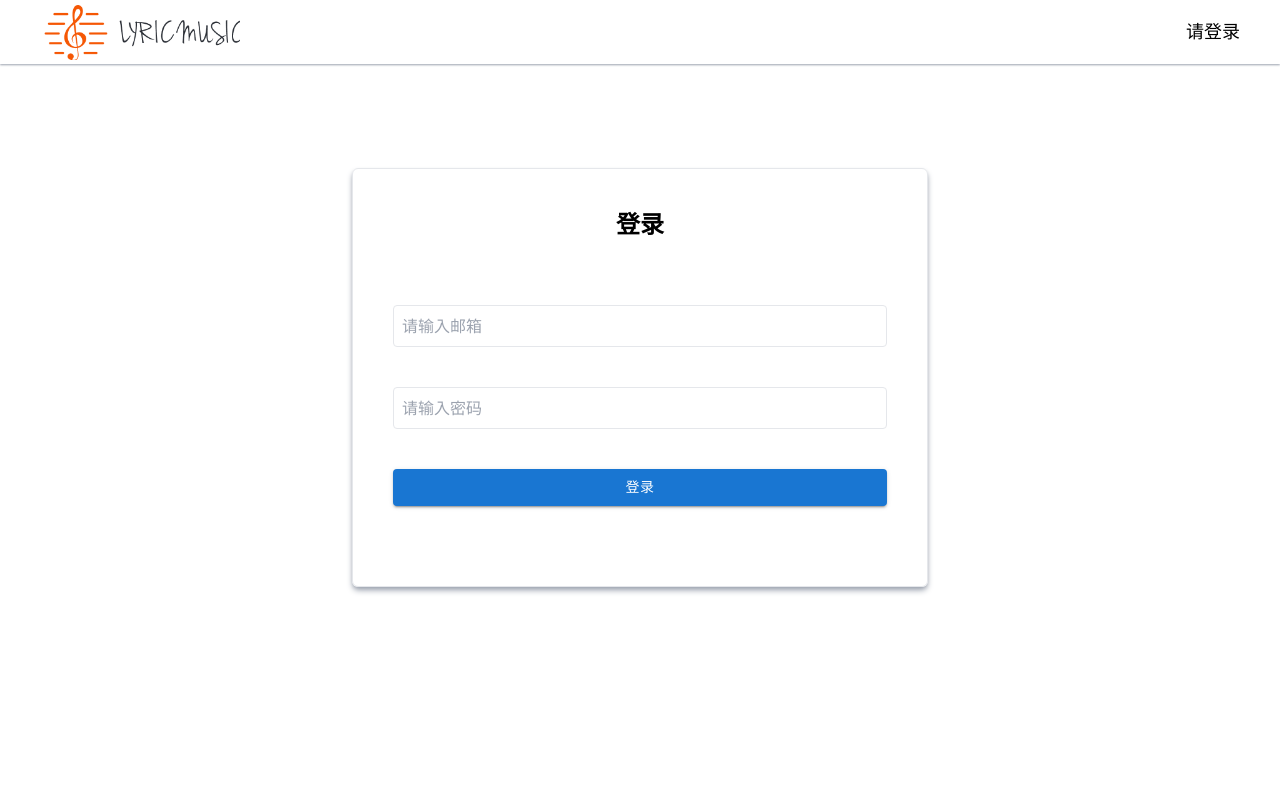
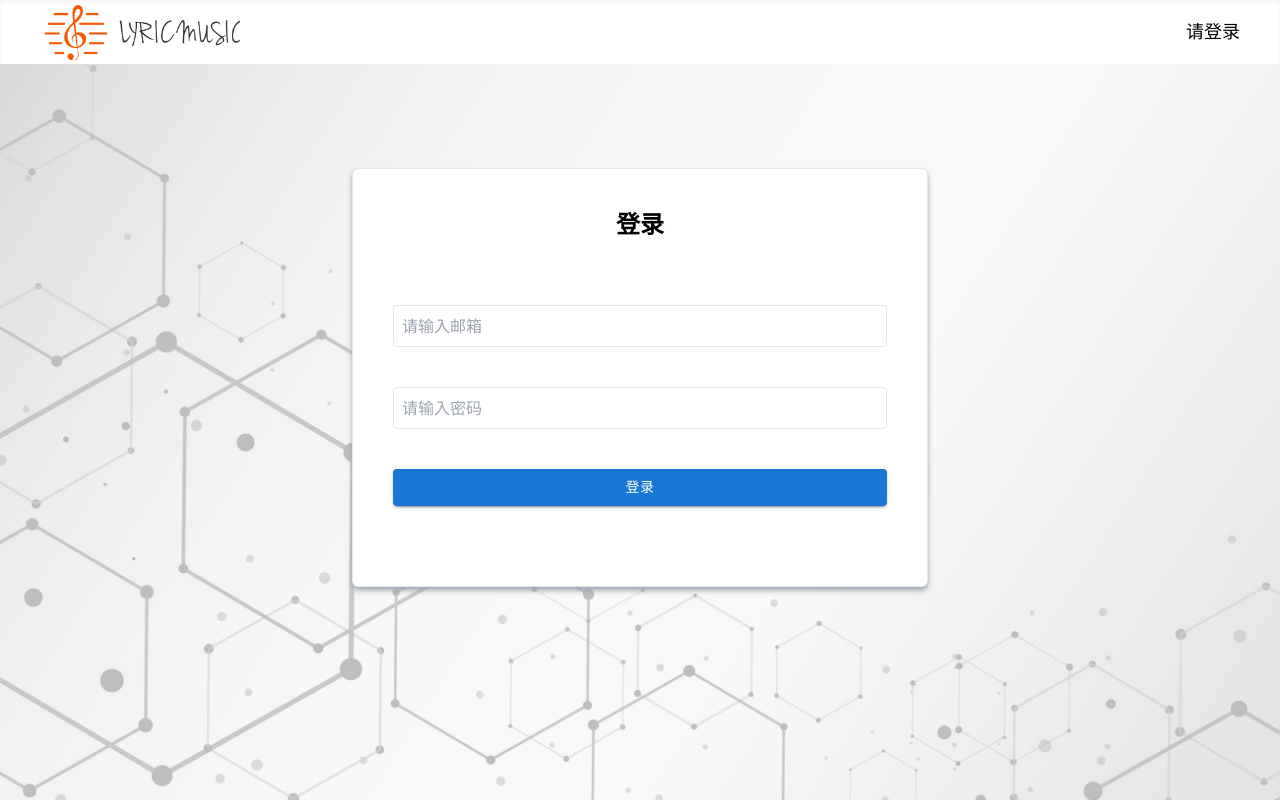
Before and after one commit to lesliechueng1996/lyric-music, a Next.js app: page /login in a window 1280 px wide. Built offline with nearby package versions, Linux system fonts and the light colour scheme.

Commit message:
update login page style, add background image

```diff
--- a/components/layout.tsx
+++ b/components/layout.tsx
@@ -15,7 +15,7 @@ export default function Layout({
       <Head>
         <title>{title ?? 'Lyric Music'}</title>
       </Head>
-      <header className="w-full h-16 shadow-sm shadow-gray-400 flex flex-row justify-between px-10 py-2 items-center shrink-0">
+      <header className="w-full h-16 shadow-inner shadow-gray-9=400 flex flex-row justify-between px-10 py-2 items-center shrink-0">
         <div>
           <Link href="/">
             <Image src="/images/logo.png" alt="LOGO" width={200} height={48} />
@@ -25,7 +25,12 @@ export default function Layout({
           <span>请登录</span>
         </div>
       </header>
-      <main className="grow pt-2">{children}</main>
+      <main
+        className="grow pt-2 bg-no-repeat bg-cover bg-center"
+        style={{ backgroundImage: 'url("./images/bg.jpg")' }}
+      >
+        {children}
+      </main>
     </div>
   );
 }
--- a/pages/login.tsx
+++ b/pages/login.tsx
@@ -14,10 +14,17 @@ export default function Login() {
     formState: { errors },
   } = useForm<LoginFields>();
 
+  const onSubmit = (data: LoginFields) => {
+    console.log(data);
+  };
+
   return (
     <Layout title="登录">
       <div className="mx-auto max-w-xl pt-24">
-        <form className="border rounded-md shadow-md shadow-gray-400 p-10">
+        <form
+          className="border rounded-md shadow-md shadow-gray-400 p-10 bg-white"
+          onSubmit={handleSubmit(onSubmit)}
+        >
           <h3 className="text-center text-2xl font-bold mb-16">登录</h3>
           <div className="mb-10">
             <input
@@ -32,8 +39,11 @@ export default function Login() {
                   message: '邮箱地址格式错误',
                 },
               })}
+              aria-invalid={errors.email ? 'true' : 'false'}
             />
-            {errors.email && errors.email.message}
+            {errors.email && (
+              <p className="text-red-500 mt-2">{errors.email.message}</p>
+            )}
           </div>
           <div className="mb-10">
             <input
@@ -44,11 +54,18 @@ export default function Login() {
               {...register('password', {
                 required: '请输入密码',
               })}
+              aria-invalid={errors.password ? 'true' : 'false'}
             />
-            {errors.password && errors.password.message}
+            {errors.password && (
+              <p className="text-red-500 mt-2">{errors.password.message}</p>
+            )}
           </div>
           <div className="mb-10">
-            <Button variant="contained" className="w-full">
+            <Button
+              variant="contained"
+              className="w-full primary-button"
+              type="submit"
+            >
               登录
             </Button>
           </div>
--- a/styles/globals.css
+++ b/styles/globals.css
@@ -34,3 +34,7 @@ select,
 textarea {
   @apply border p-2 rounded outline-none ring-indigo-300 focus:ring;
 }
+
+.primary-button {
+  background-color: #1976d2;
+}
```
Also changed, not shown: public/images/bg.jpg (added).
